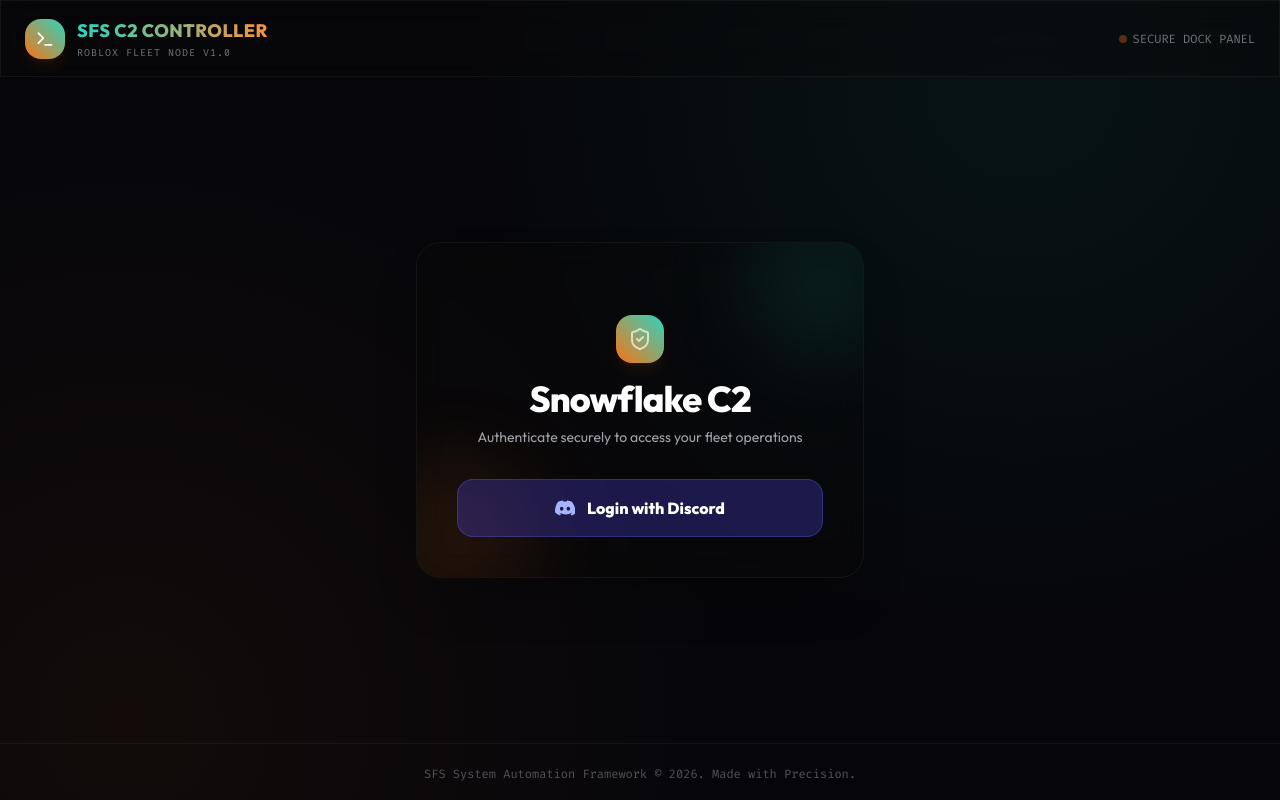
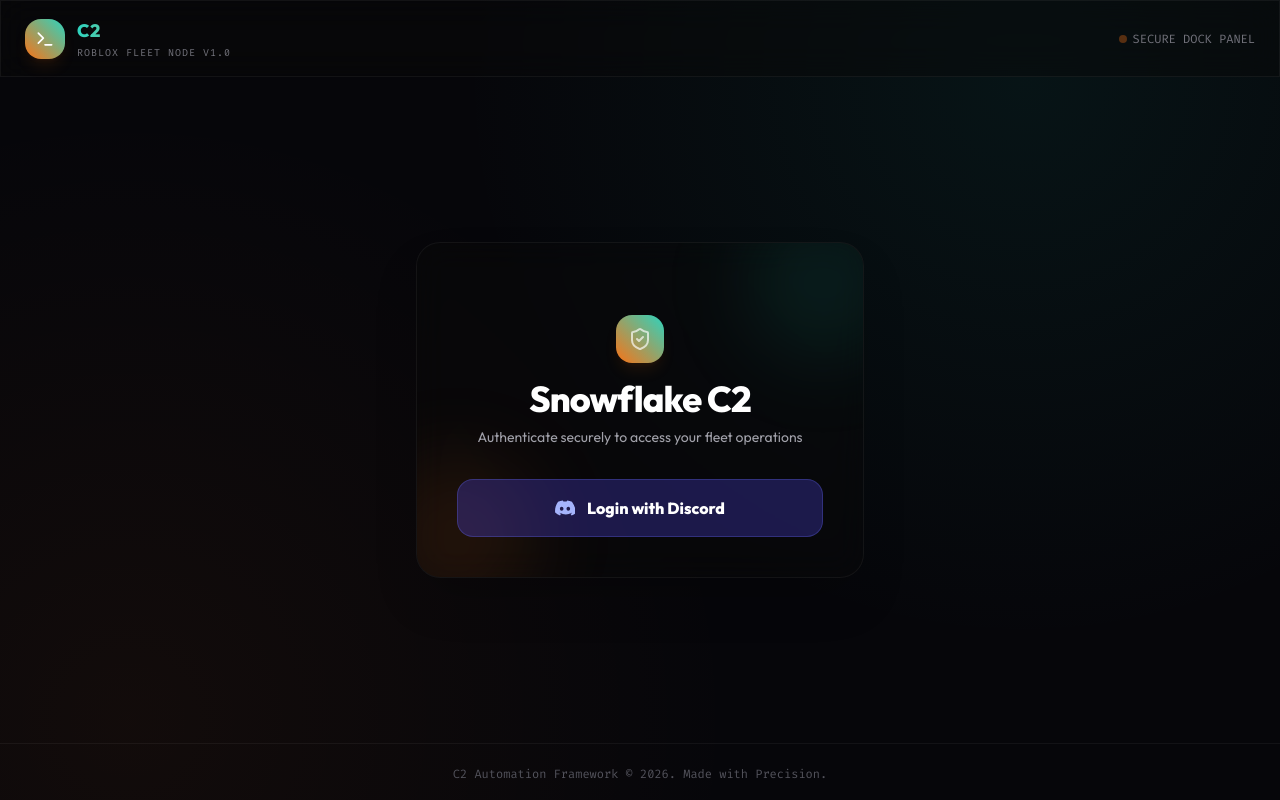
Before and after one commit to RTC-X/project-SF, a Django app: page /login/ in a window 1280 px wide. Run offline with Django 5.2, Linux system fonts and the light colour scheme; some libraries are stand-ins or nearby versions.

Commit message:
design: Standardize tab titles to 'C2 | <Page>' and rename header branding SFS C2 Controller to C2

```diff
--- a/templates/base.html
+++ b/templates/base.html
@@ -3,7 +3,7 @@
 <head>
     <meta charset="UTF-8">
     <meta name="viewport" content="width=device-width, initial-scale=1.0">
-    <title>{% block title %}C2 Controller{% endblock %}</title>
+    <title>{% block title %}C2{% endblock %}</title>
     <!-- Outfit & Fira Code Fonts -->
     <link rel="preconnect" href="https://fonts.googleapis.com">
     <link rel="preconnect" href="https://fonts.gstatic.com" crossorigin>
@@ -55,7 +55,7 @@
             </div>
             <div>
                 <h1 class="text-lg font-bold tracking-wide uppercase bg-gradient-to-r from-teal-400 to-orange-400 bg-clip-text text-transparent">
-                    SFS C2 Controller
+                    C2
                 </h1>
                 <p class="text-[10px] text-zinc-500 font-mono tracking-widest uppercase">Roblox Fleet Node v1.0</p>
             </div>
@@ -89,7 +89,7 @@
     </main>
 
     <footer class="w-full py-4 text-center border-t border-white/5 mt-auto">
-        <span class="text-xs font-mono text-zinc-600">SFS System Automation Framework &copy; 2026. Made with Precision.</span>
+        <span class="text-xs font-mono text-zinc-600">C2 Automation Framework &copy; 2026. Made with Precision.</span>
     </footer>
 
     <!-- Initialize Lucide icons -->
--- a/templates/dashboard.html
+++ b/templates/dashboard.html
@@ -1,6 +1,6 @@
 {% extends 'base.html' %}
 
-{% block title %}Dashboard | C2 Fleet Manager{% endblock %}
+{% block title %}C2 | Dashboard{% endblock %}
 
 {% block content %}
 <div class="space-y-8" x-data="{
--- a/templates/login.html
+++ b/templates/login.html
@@ -1,6 +1,6 @@
 {% extends 'base.html' %}
 
-{% block title %}Authentication Required | C2 Controller{% endblock %}
+{% block title %}C2 | Login{% endblock %}
 
 {% block content %}
 <div class="flex-1 flex items-center justify-center py-12 px-4 sm:px-6 lg:px-8">
```
